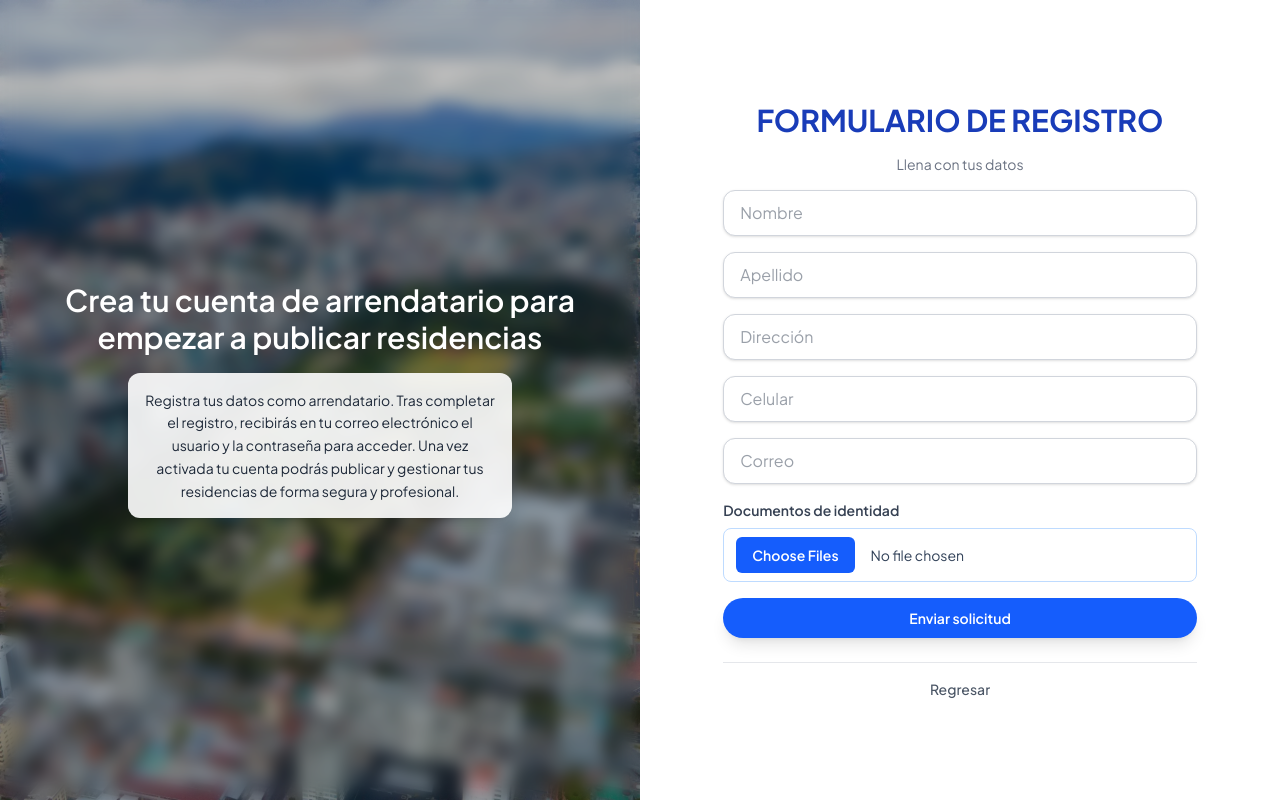
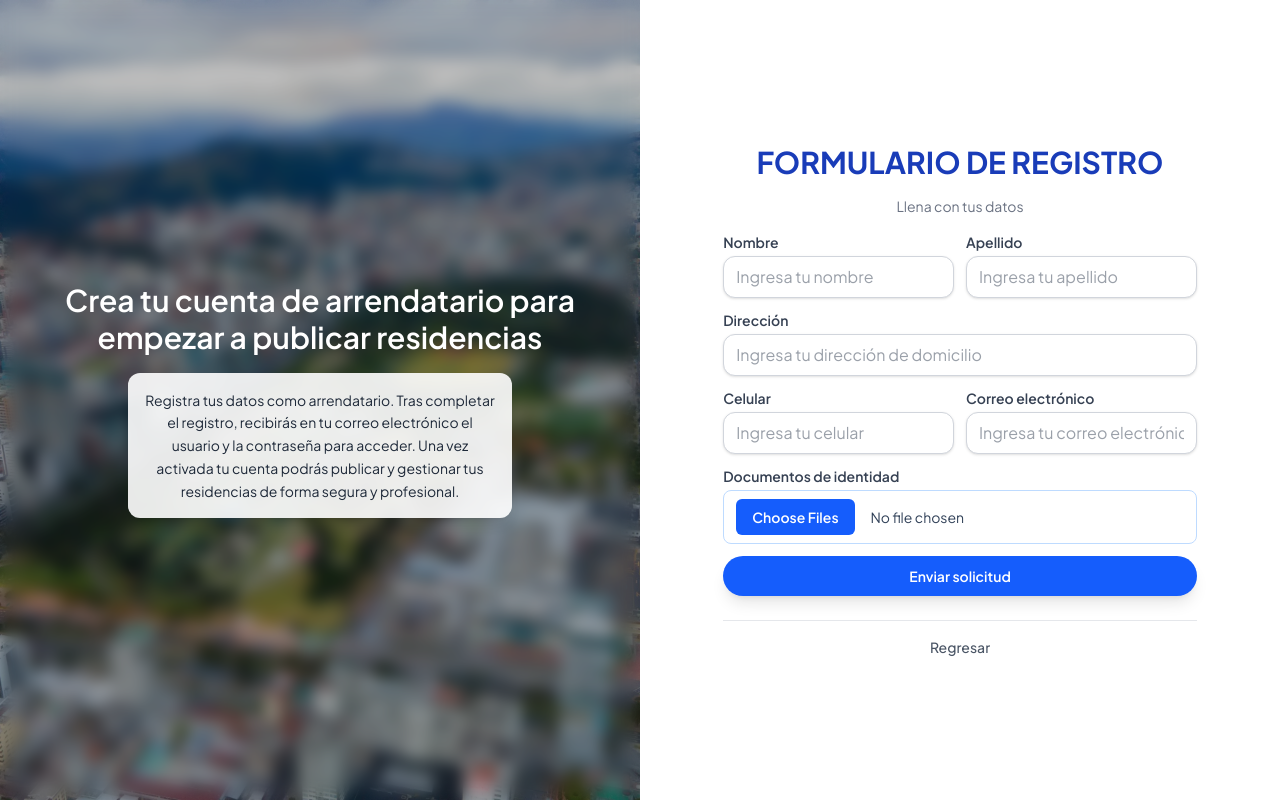
Before and after one commit to PeerJack22/panaroom, a React (Vite) app: page /publicar-residencias in a window 1280 px wide. Built offline with nearby package versions, Linux system fonts and the light colour scheme.

Commit message:
Estilos : Formulario de arrendatario

```diff
--- a/src/pages/PublicarResidencias.jsx
+++ b/src/pages/PublicarResidencias.jsx
@@ -141,72 +141,79 @@ export const PublicarResidencias = () => {
                     </h1>
                     <small className="text-gray-500 block my-4 text-sm text-center">Llena con tus datos</small>
 
-                    <form onSubmit={enviarSolicitudArrendatario}>
-                        <div className="mb-4">
+                    <form onSubmit={enviarSolicitudArrendatario} className="space-y-3">
+                        <div className="grid grid-cols-1 md:grid-cols-2 gap-3">
+                            <div>
+                                <label className="block text-sm font-semibold text-gray-700 mb-1">Nombre</label>
                                 <input
                                     type="text"
                                     name="nombre"
                                     value={datosSolicitud.nombre}
                                     onChange={manejarCambioSolicitud}
-                                placeholder="Nombre"
-                                className="w-full border border-gray-300 rounded-xl px-4 py-2.5 bg-white text-gray-700 focus:border-blue-600 focus:ring-2 focus:ring-blue-500 focus:outline-none hover:border-blue-500 transition-colors shadow-sm"
+                                    placeholder="Ingresa tu nombre"
+                                    className="w-full border border-gray-300 rounded-xl px-3 py-2 bg-white text-gray-700 focus:border-blue-600 focus:ring-2 focus:ring-blue-500 focus:outline-none hover:border-blue-500 transition-colors shadow-sm"
                                     required
                                 />
                             </div>
 
-                        <div className="mb-4">
+                            <div>
+                                <label className="block text-sm font-semibold text-gray-700 mb-1">Apellido</label>
                                 <input
                                     type="text"
                                     name="apellido"
                                     value={datosSolicitud.apellido}
                                     onChange={manejarCambioSolicitud}
-                                placeholder="Apellido"
-                                className="w-full border border-gray-300 rounded-xl px-4 py-2.5 bg-white text-gray-700 focus:border-blue-600 focus:ring-2 focus:ring-blue-500 focus:outline-none hover:border-blue-500 transition-colors shadow-sm"
+                                    placeholder="Ingresa tu apellido"
+                                    className="w-full border border-gray-300 rounded-xl px-3 py-2 bg-white text-gray-700 focus:border-blue-600 focus:ring-2 focus:ring-blue-500 focus:outline-none hover:border-blue-500 transition-colors shadow-sm"
                                     required
                                 />
                             </div>
 
-                        <div className="mb-4">
+                            <div className="md:col-span-2">
+                                <label className="block text-sm font-semibold text-gray-700 mb-1">Dirección</label>
                                 <input
                                     type="text"
                                     name="direccion"
                                     value={datosSolicitud.direccion}
                                     onChange={manejarCambioSolicitud}
-                                placeholder="Dirección"
-                                className="w-full border border-gray-300 rounded-xl px-4 py-2.5 bg-white text-gray-700 focus:border-blue-600 focus:ring-2 focus:ring-blue-500 focus:outline-none hover:border-blue-500 transition-colors shadow-sm"
+                                    placeholder="Ingresa tu dirección de domicilio"
+                                    className="w-full border border-gray-300 rounded-xl px-3 py-2 bg-white text-gray-700 focus:border-blue-600 focus:ring-2 focus:ring-blue-500 focus:outline-none hover:border-blue-500 transition-colors shadow-sm"
                                     required
                                 />
                             </div>
 
-                        <div className="mb-4">
+                            <div>
+                                <label className="block text-sm font-semibold text-gray-700 mb-1">Celular</label>
                                 <input
                                     type="tel"
                                     name="celular"
                                     value={datosSolicitud.celular}
                                     onChange={manejarCambioSolicitud}
-                                placeholder="Celular"
+                                    placeholder="Ingresa tu celular"
                                     inputMode="numeric"
                                     pattern="[0-9]{7,15}"
-                                className="w-full border border-gray-300 rounded-xl px-4 py-2.5 bg-white text-gray-700 focus:border-blue-600 focus:ring-2 focus:ring-blue-500 focus:outline-none hover:border-blue-500 transition-colors shadow-sm"
+                                    className="w-full border border-gray-300 rounded-xl px-3 py-2 bg-white text-gray-700 focus:border-blue-600 focus:ring-2 focus:ring-blue-500 focus:outline-none hover:border-blue-500 transition-colors shadow-sm"
                                     required
                                 />
                             </div>
 
-                        <div className="mb-4">
+                            <div>
+                                <label className="block text-sm font-semibold text-gray-700 mb-1">Correo electrónico</label>
                                 <input
                                     type="email"
                                     name="email"
                                     value={datosSolicitud.email}
                                     onChange={manejarCambioSolicitud}
-                                placeholder="Correo"
+                                    placeholder="Ingresa tu correo electrónico"
                                     pattern="[^\s@]+@[^\s@]+\.[^\s@]+"
-                                className="w-full border border-gray-300 rounded-xl px-4 py-2.5 bg-white text-gray-700 focus:border-blue-600 focus:ring-2 focus:ring-blue-500 focus:outline-none hover:border-blue-500 transition-colors shadow-sm"
+                                    className="w-full border border-gray-300 rounded-xl px-3 py-2 bg-white text-gray-700 focus:border-blue-600 focus:ring-2 focus:ring-blue-500 focus:outline-none hover:border-blue-500 transition-colors shadow-sm"
                                     required
                                 />
                             </div>
+                        </div>
 
-                        <div className="mb-4">
-                            <label className="mb-2 block text-sm font-semibold text-gray-700">Documentos de identidad</label>
+                        <div>
+                            <label className="block text-sm font-semibold text-gray-700 mb-1">Documentos de identidad</label>
                             <input
                                 type="file"
                                 accept="image/*"
```
Lines whose indentation alone changed are shown as unchanged.
